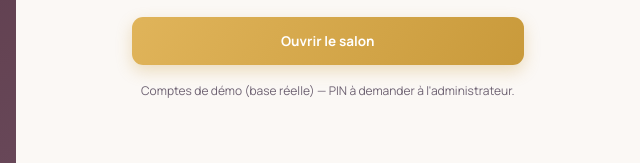
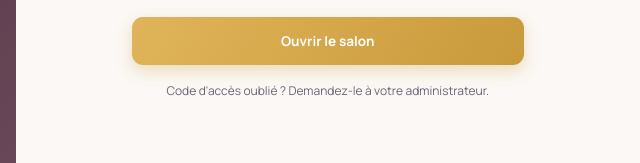
Before and after one commit to Elhadjsylla/maison-fade, a website: page index.html in a window 1280 px wide. Shown: the part 633-796 px from the top of the page, 640-1280 px from the left. Drawn offline with Linux system fonts and the light colour scheme.

Commit message:
Drop leftover "démo" wording from the login screen
The footer text still called the real staff accounts "Comptes de démo",
a holdover from before the app went live. It's a production app on real
data now, so this reads as a copy/paste artifact, not a demo notice.
Replaced with a plain "forgot your PIN, ask your admin" line.

```diff
--- a/index.html
+++ b/index.html
@@ -502,7 +502,7 @@
       </div>
       <button id="a-submit" class="btn btn-gold btn-block" style="margin-top:20px" onclick="tryLogin()">Ouvrir le salon</button>
       <div style="font-size:12px;color:var(--muted);margin-top:16px;text-align:center;line-height:1.6">
-        Comptes de démo (base réelle) — PIN à demander à l'administrateur.
+        Code d'accès oublié ? Demandez-le à votre administrateur.
       </div>
     </div>
   </div>
```
